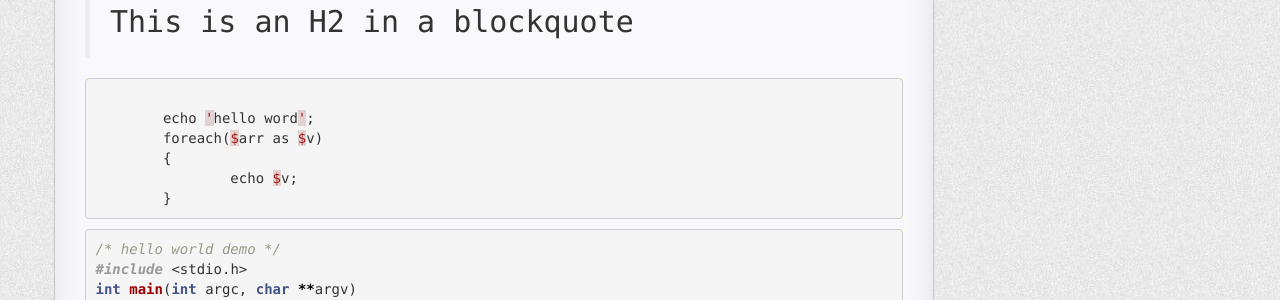
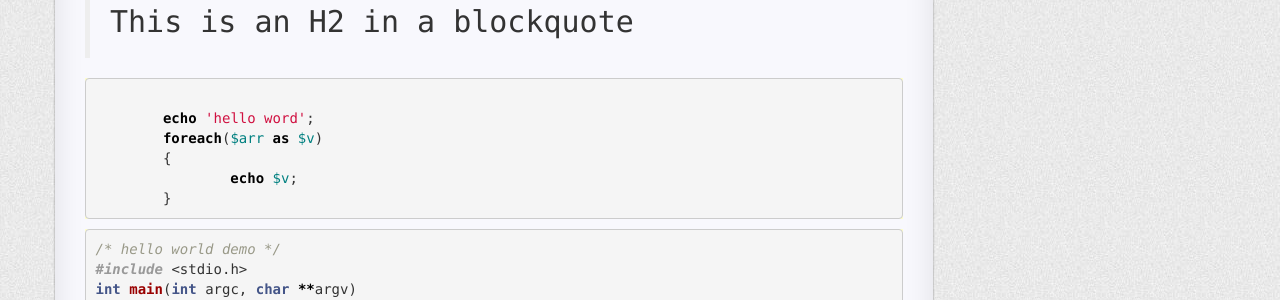
Before and after one commit to myyphp/myyphp-myyphp.github.io, a Jekyll site: the page built from _posts/2015-10-01-first-blog.md, in a window 1280 px wide. Shown: the part 603-903 px from the top of the page. Built offline with Jekyll 4.4.1, drawn with Linux system fonts in a browser that asks for light colours; nearby versions of some CDN libraries; comment, search, counter and statistics services are not loaded.

Commit message:
test code

```diff
--- a/_posts/2015-10-01-first-blog.md
+++ b/_posts/2015-10-01-first-blog.md
@@ -30,7 +30,7 @@ dog's back.
 >
 > ## This is an H2 in a blockquote
 
-{% highlight c %}
+{% highlight php %}
 	echo 'hello word';
 	foreach($arr as $v)
 	{
```
